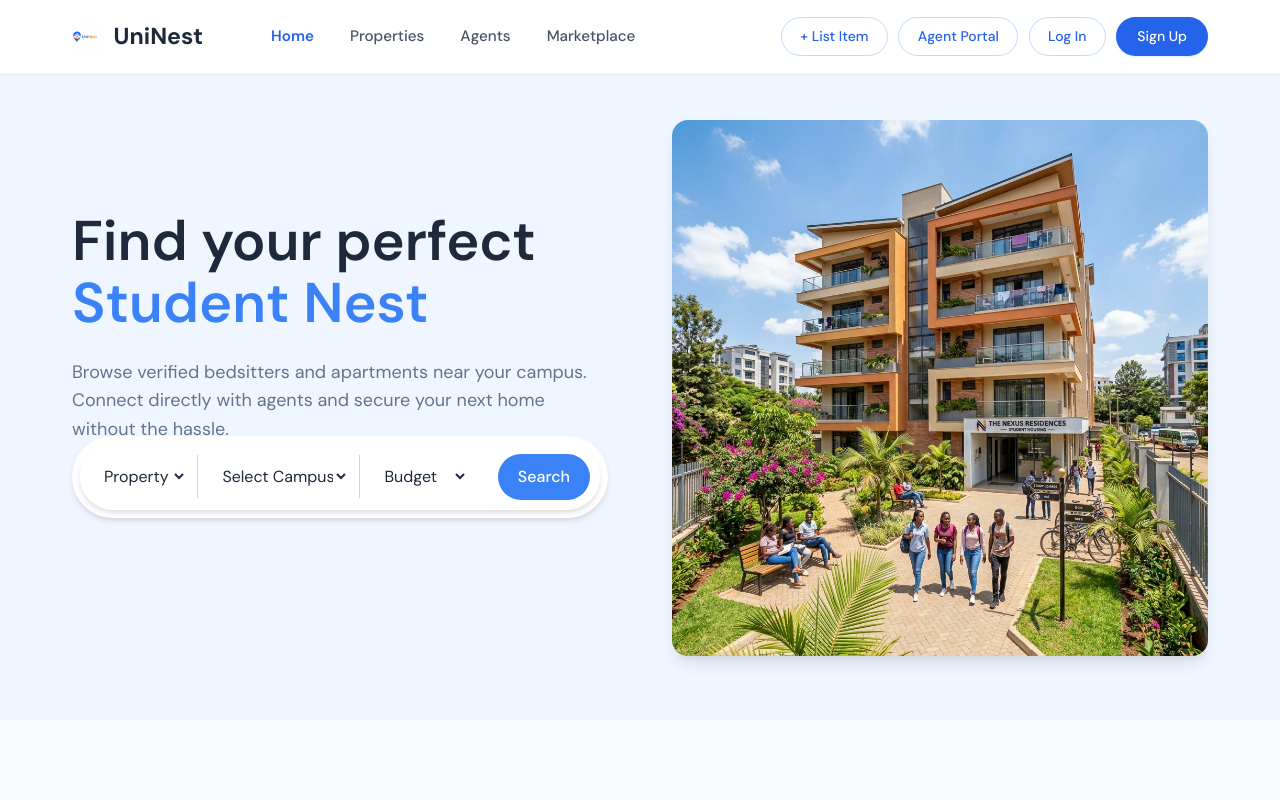
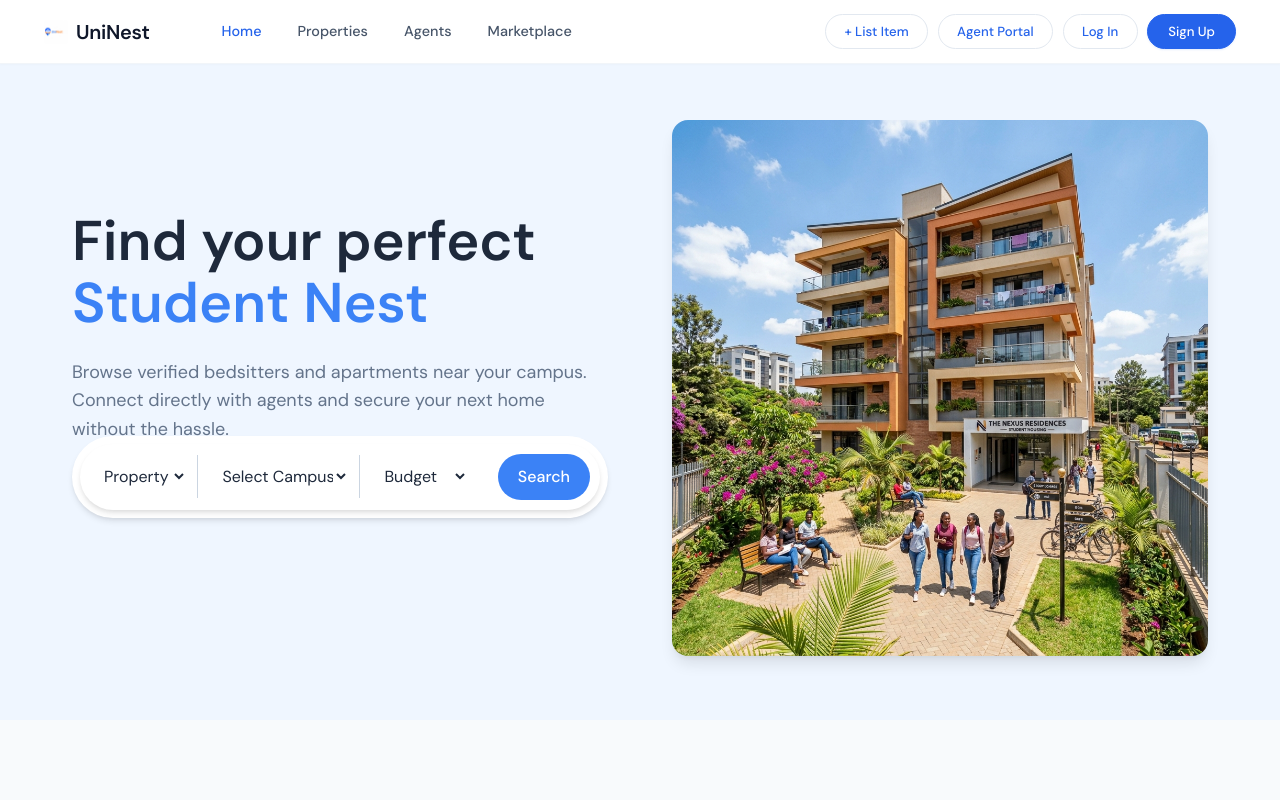
Before and after one commit to georgescourser-lab/project-UniNest, a Next.js app: page / in a window 1280 px wide. Shown: the top 800 px of the page. Built offline with nearby package versions, Linux system fonts and the light colour scheme; no server answers; the database is empty.

Commit message:
Refine navbar to pixel-perfect match with clean target image

```diff
--- a/src/app/globals.css
+++ b/src/app/globals.css
@@ -174,18 +174,16 @@ input:focus, select:focus, textarea:focus {
   top: 0;
   left: 0;
   right: 0;
-  height: 74px;
-  background: rgba(255, 255, 255, 0.96);
-  backdrop-filter: blur(10px);
-  -webkit-backdrop-filter: blur(10px);
+  height: 64px;
+  background: #ffffff;
   z-index: 1000;
-  border-bottom: 1px solid #eff6ff;
-  box-shadow: 0 1px 3px rgba(0, 0, 0, 0.03);
+  border-bottom: 1px solid #f1f5f9;
+  box-shadow: 0 1px 2px 0 rgba(0, 0, 0, 0.02);
   transition: all var(--transition-normal);
 }
 
 .navbar.scrolled {
-  box-shadow: var(--shadow-sm);
+  box-shadow: 0 2px 8px rgba(0, 0, 0, 0.04);
 }
 
 .nav-container {
@@ -193,20 +191,30 @@ input:focus, select:focus, textarea:focus {
   justify-content: space-between;
   align-items: center;
   height: 100%;
+  max-width: 1240px;
+  margin: 0 auto;
+  padding: 0 1.5rem;
   flex-wrap: nowrap;
-  gap: 1.5rem;
 }
 
 .logo {
-  font-size: 1.45rem;
-  font-weight: 700;
-  color: var(--color-dark);
+  font-size: 1.25rem;
+  font-weight: 600;
+  color: #0f172a;
   display: inline-flex;
   align-items: center;
-  gap: 0.6rem;
+  gap: 0.5rem;
   text-decoration: none;
   white-space: nowrap;
   flex-shrink: 0;
+  letter-spacing: -0.015em;
+}
+
+.logo img {
+  height: 22px;
+  width: auto;
+  border-radius: 4px;
+  display: block;
 }
 
 .logo i {
@@ -218,7 +226,7 @@ input:focus, select:focus, textarea:focus {
   align-items: center;
   justify-content: space-between;
   flex: 1;
-  margin-left: 2.75rem;
+  margin-left: 4.5rem;
   flex-wrap: nowrap;
   white-space: nowrap;
 }
@@ -233,7 +241,7 @@ input:focus, select:focus, textarea:focus {
 
 .nav-links a {
   font-weight: 500;
-  font-size: 0.95rem;
+  font-size: 0.9rem;
   color: #475569;
   text-decoration: none;
   transition: color var(--transition-fast);
@@ -242,13 +250,12 @@ input:focus, select:focus, textarea:focus {
 
 .nav-links a:hover, .nav-links a.active {
   color: #2563eb;
-  font-weight: 600;
 }
 
 .nav-actions {
   display: flex;
   align-items: center;
-  gap: 0.65rem;
+  gap: 0.6rem;
   white-space: nowrap;
   flex-shrink: 0;
 }
@@ -257,12 +264,13 @@ input:focus, select:focus, textarea:focus {
   display: inline-flex;
   align-items: center;
   justify-content: center;
-  padding: 0.45rem 1.15rem;
+  height: 35px;
+  padding: 0 1.15rem;
   border-radius: 9999px;
-  border: 1px solid #bfdbfe;
+  border: 1px solid #e2e8f0;
   background-color: #ffffff;
   color: #2563eb;
-  font-size: 0.875rem;
+  font-size: 0.825rem;
   font-weight: 500;
   text-decoration: none;
   white-space: nowrap;
@@ -271,8 +279,8 @@ input:focus, select:focus, textarea:focus {
 }
 
 .btn-nav-outline:hover {
-  background-color: #eff6ff;
-  border-color: #3b82f6;
+  background-color: #f8fafc;
+  border-color: #cbd5e1;
   color: #1d4ed8;
 }
 
@@ -280,22 +288,50 @@ input:focus, select:focus, textarea:focus {
   display: inline-flex;
   align-items: center;
   justify-content: center;
-  padding: 0.45rem 1.25rem;
+  height: 35px;
+  padding: 0 1.25rem;
   border-radius: 9999px;
-  border: 1px solid transparent;
+  border: 1px solid #2563eb;
   background-color: #2563eb;
   color: #ffffff !important;
-  font-size: 0.875rem;
+  font-size: 0.825rem;
   font-weight: 500;
   text-decoration: none;
   white-space: nowrap;
   cursor: pointer;
   transition: all var(--transition-fast);
-  box-shadow: 0 1px 2px rgba(37, 99, 235, 0.15);
+  box-shadow: 0 1px 2px rgba(37, 99, 235, 0.12);
 }
 
 .btn-nav-solid:hover {
   background-color: #1d4ed8;
+  border-color: #1d4ed8;
+}
+
+.user-nav-badge {
+  display: inline-flex;
+  align-items: center;
+  gap: 0.45rem;
+  background: #f1f5f9;
+  padding: 0.3rem 0.75rem;
+  border-radius: 9999px;
+  font-size: 0.84rem;
+  font-weight: 600;
+  color: #0f172a;
+  white-space: nowrap;
+}
+
+.user-avatar-initial {
+  width: 22px;
+  height: 22px;
+  border-radius: 50%;
+  background: #2563eb;
+  color: #ffffff;
+  font-size: 0.72rem;
+  font-weight: 700;
+  display: inline-flex;
+  align-items: center;
+  justify-content: center;
 }
 
 /* Hero Section */
--- a/src/components/SiteNav.tsx
+++ b/src/components/SiteNav.tsx
@@ -15,7 +15,7 @@ export default async function SiteNav() {
       <div className="container nav-container">
         <input id="site-nav-toggle" className="nav-toggle" type="checkbox" />
         <Link href="/" className="logo">
-          <img src="/images/logo.jpg" alt="UniNest Logo" style={{ height: '2rem', width: 'auto', borderRadius: '4px' }} />
+          <img src="/images/logo.jpg" alt="UniNest Logo" style={{ height: '24px', width: 'auto', borderRadius: '4px' }} />
           UniNest
         </Link>
         <label className="mobile-menu-btn" htmlFor="site-nav-toggle" aria-label="Toggle menu" aria-controls="site-navigation">
@@ -33,11 +33,12 @@ export default async function SiteNav() {
             <a href="/marketplace.html?portal=agent" className="btn-nav-outline">Agent Portal</a>
             {sessionUser ? (
               <>
-                <Link href="/favorites" className="btn-nav-outline">Favorites</Link>
-                <span className="nav-session-status">Hi, {sessionUser.email?.split('@')[0] ?? 'there'}</span>
+                <Link href="/profile" className="btn-nav-outline">
+                  {sessionUser.email?.split('@')[0] ?? 'Account'}
+                </Link>
                 <form action={logout} style={{ display: 'inline', margin: 0 }}>
-                  <button className="btn-nav-outline" type="submit">
-                    Logout
+                  <button className="btn-nav-solid" type="submit">
+                    Sign Out
                   </button>
                 </form>
               </>
```
